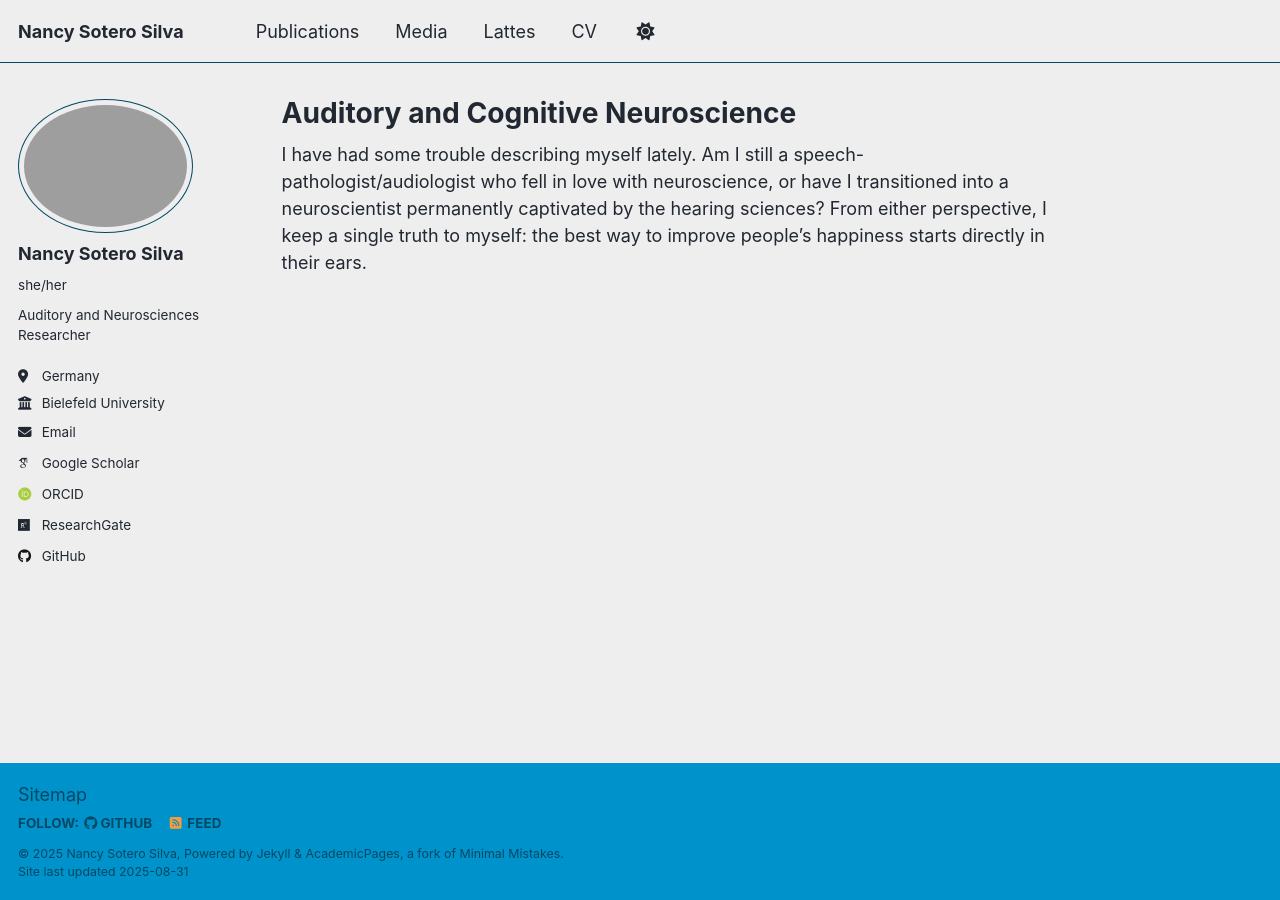
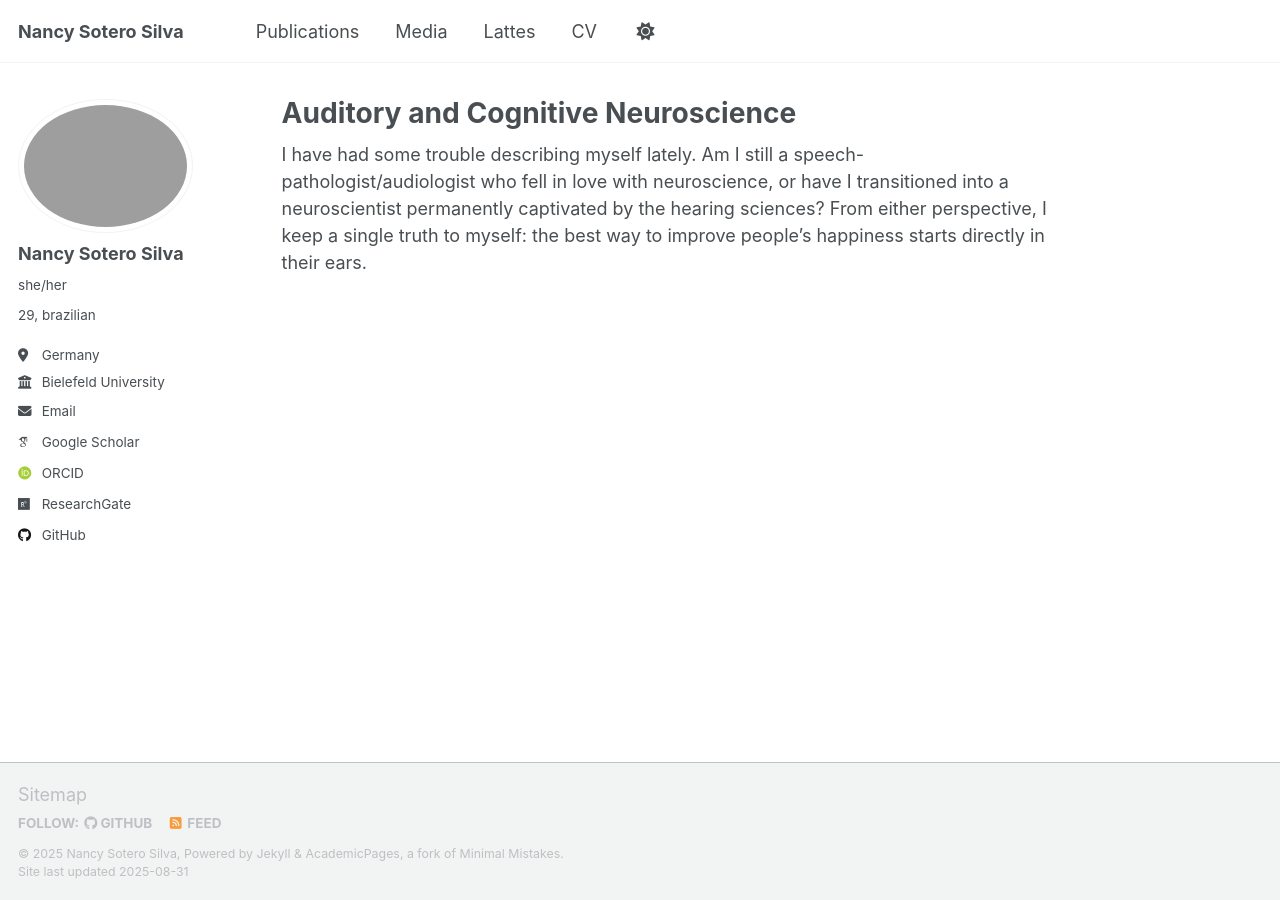
Before and after one commit to nancysotero/neuronency, a Jekyll site: the page built from _pages/about.md, in a window 1280 px wide. Built offline with Jekyll 4.4.1, drawn with Linux system fonts in a browser that asks for light colours; some web fonts are replaced; a script that is not in the unit is left out.

Commit message:
Update _config.yml

```diff
--- a/_config.yml
+++ b/_config.yml
@@ -8,11 +8,11 @@
 
 # Basic Site Settings
 locale                   : "en-US"
-site_theme               : "air" # Currently available options are "default", "air"
+site_theme               : "default" # Currently available options are "default", "air"
 title                    : "Nancy Sotero Silva"
 title_separator          : "-"
 name                     : &name "Nancy Sotero Silva"
-description              : &description "SLP and Hearing Sciences"
+description              : &description ""
 url                      : https://nancysotero.github.io/neuronency/ # the base hostname & protocol for your site e.g. "https://[your GitHub username].github.io" or if you already have some other page hosted on Github then use "https://[your GitHub username].github.io/[Your Repo Name]"
 baseurl                  : "" # the subpath of your site, e.g. "/blog"
 repository               : "neuronency/nancysotero.github.io"
@@ -25,7 +25,7 @@ author:
   avatar           : "profile.png"
   name             : "Nancy Sotero Silva"
   pronouns         : "she/her"
-  bio              : "Auditory and Neurosciences Researcher"
+  bio              : "29, brazilian"
   location         : "Germany"
   employer         : "Bielefeld University"
   uri              : # URL
```
